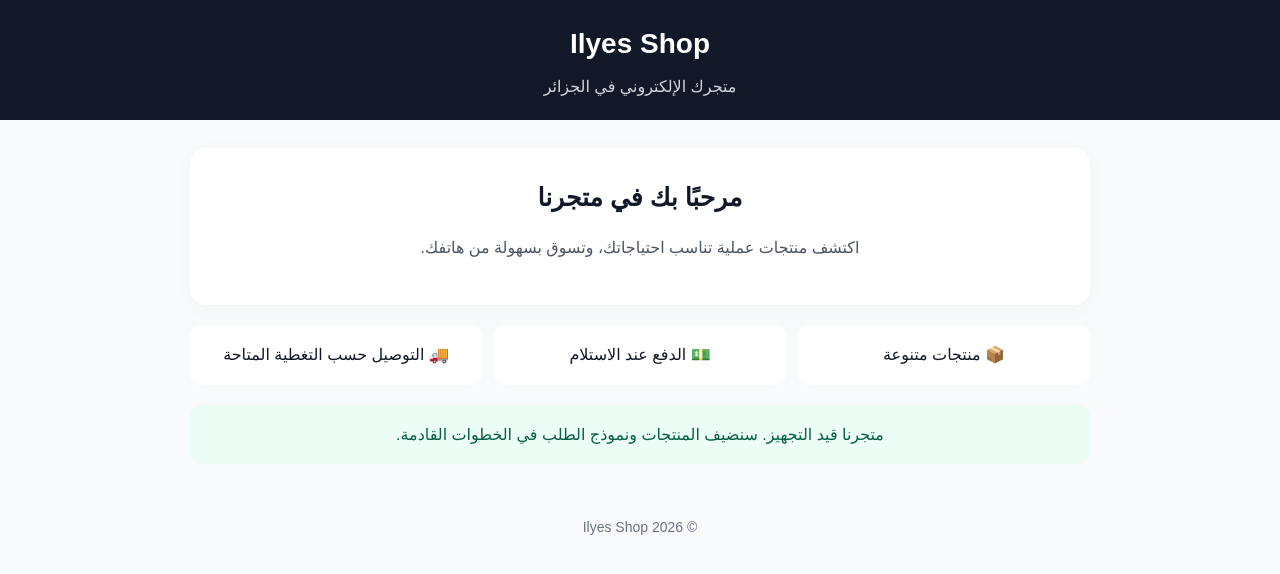
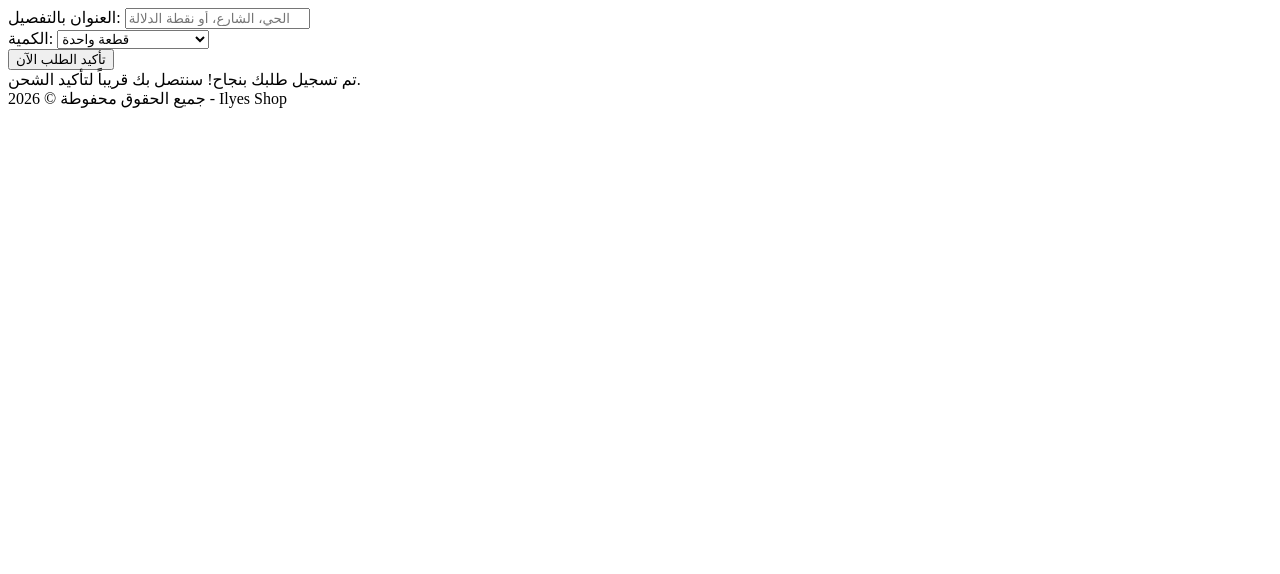
Before and after one commit to ilyesdxr-prog/ilyes-shop-, a plain HTML site: page index.html in a window 1280 px wide. Drawn offline with Linux system fonts and the light colour scheme.

Commit message:
Update index.html

```diff
--- a/index.html
+++ b/index.html
@@ -1,94 +1,61 @@
-<!DOCTYPE html>
-<html lang="ar" dir="rtl">
-<head>
-  <meta charset="UTF-8">
-  <meta name="viewport" content="width=device-width, initial-scale=1.0">
-  <meta name="theme-color" content="#111827">
-  <title>Ilyes Shop | متجرك الإلكتروني</title>
-  <meta name="description" content="اكتشف منتجاتنا واطلب بسهولة مع الدفع عند الاستلام في الجزائر.">
-  <style>
-    * { box-sizing: border-box; }
-    body {
-      margin: 0;
-      font-family: Arial, sans-serif;
-      background: #f8fafc;
-      color: #111827;
-      line-height: 1.7;
-    }
-    header {
-      background: #111827;
-      color: white;
-      padding: 20px;
-      text-align: center;
-    }
-    header h1 { margin: 0; font-size: 28px; }
-    header p { margin: 5px 0 0; color: #d1d5db; }
-    main {
-      width: min(100% - 32px, 900px);
-      margin: 28px auto;
-    }
-    .hero {
-      background: white;
-      padding: 28px 20px;
-      border-radius: 16px;
-      text-align: center;
-      box-shadow: 0 4px 20px #00000008;
-    }
-    .hero h2 { font-size: 25px; margin: 0 0 10px; }
-    .hero p { color: #4b5563; }
-    .features {
-      display: grid;
-      grid-template-columns: repeat(auto-fit, minmax(140px, 1fr));
-      gap: 12px;
-      margin-top: 20px;
-    }
-    .feature {
-      background: white;
-      padding: 16px;
-      border-radius: 12px;
-      text-align: center;
-    }
-    .notice {
-      margin-top: 20px;
-      background: #ecfdf5;
-      color: #065f46;
-      padding: 16px;
-      border-radius: 12px;
-      text-align: center;
-    }
-    footer {
-      text-align: center;
-      padding: 24px;
-      color: #6b7280;
-      font-size: 14px;
-    }
-  </style>
-</head>
-<body>
-  <header>
-    <h1>Ilyes Shop</h1>
-    <p>متجرك الإلكتروني في الجزائر</p>
-  </header>
+<label>العنوان بالتفصيل:</label>
+                <input type="text" id="address" required placeholder="الحي، الشارع، أو نقطة الدلالة">
+            </div>
+            <div class="form-group">
+                <label>الكمية:</label>
+                <select id="quantity">
+                    <option value="1">قطعة واحدة</option>
+                    <option value="2">قطعتان (- تخفيضพิเศษ)</option>
+                </select>
+            </div>
 
-  <main>
-    <section class="hero">
-      <h2>مرحبًا بك في متجرنا</h2>
-      <p>اكتشف منتجات عملية تناسب احتياجاتك، وتسوق بسهولة من هاتفك.</p>
-    </section>
+            <button type="submit" id="submitBtn">تأكيد الطلب الآن</button>
+        </form>
 
-    <section class="features">
-      <div class="feature">📦 منتجات متنوعة</div>
-      <div class="feature">💵 الدفع عند الاستلام</div>
-      <div class="feature">🚚 التوصيل حسب التغطية المتاحة</div>
-    </section>
+        <div id="successAlert" class="alert alert-success">تم تسجيل طلبك بنجاح! سنتصل بك قريباً لتأكيد الشحن.</div>
+    </div>
 
-    <div class="notice">
-      متجرنا قيد التجهيز. سنضيف المنتجات ونموذج الطلب في الخطوات القادمة.
-    </div>
-  </main>
+    <footer>
+        جميع الحقوق محفوطة © 2026 - Ilyes Shop
+    </footer>
 
-  <footer>
-    © 2026 Ilyes Shop
-  </footer>
+    <script>
+        // ضع هنا رابط Web App الذي نسخته من Google Apps Script
+        const SCRIPT_URL = "https://script.google.com/macros/s/AKfycbwm3UJJ5_SO9cC5QXuE8n9FdhOuWQ5EWf8lI5IfZUbJRmTce4hJpusHTz9rTnlJWMkp/exec";
+
+        document.getElementById('orderForm').addEventListener('submit', function(e) {
+            e.preventDefault();
+
+            const btn = document.getElementById('submitBtn');
+            btn.innerText = "جاري الإرسال...";
+            btn.disabled = true;
+
+            const formData = {
+                name: document.getElementById('name').value,
+                phone: document.getElementById('phone').value,
+                wilaya: document.getElementById('wilaya').value,
+                commune: document.getElementById('commune').value,
+                address: document.getElementById('address').value,
+                product: "ساعة ذكية أصلية",
+                quantity: document.getElementById('quantity').value
+            };
+
+            fetch(SCRIPT_URL, {
+                method: 'POST',
+                mode: 'no-cors',
+                headers: { 'Content-Type': 'application/json' },
+                body: JSON.stringify(formData)
+            }).then(() => {
+                document.getElementById('orderForm').reset();
+                document.getElementById('successAlert').style.display = 'block';
+                btn.innerText = "تأكيد الطلب الآن";
+                btn.disabled = false;
+            }).catch(error => {
+                alert("حدث خطأ أثناء الإرسال، يرجى المحاولة مرة أخرى.");
+                btn.innerText = "تأكيد الطلب الآن";
+                btn.disabled = false;
+            });
+        });
+    </script>
 </body>
 </html>
```
